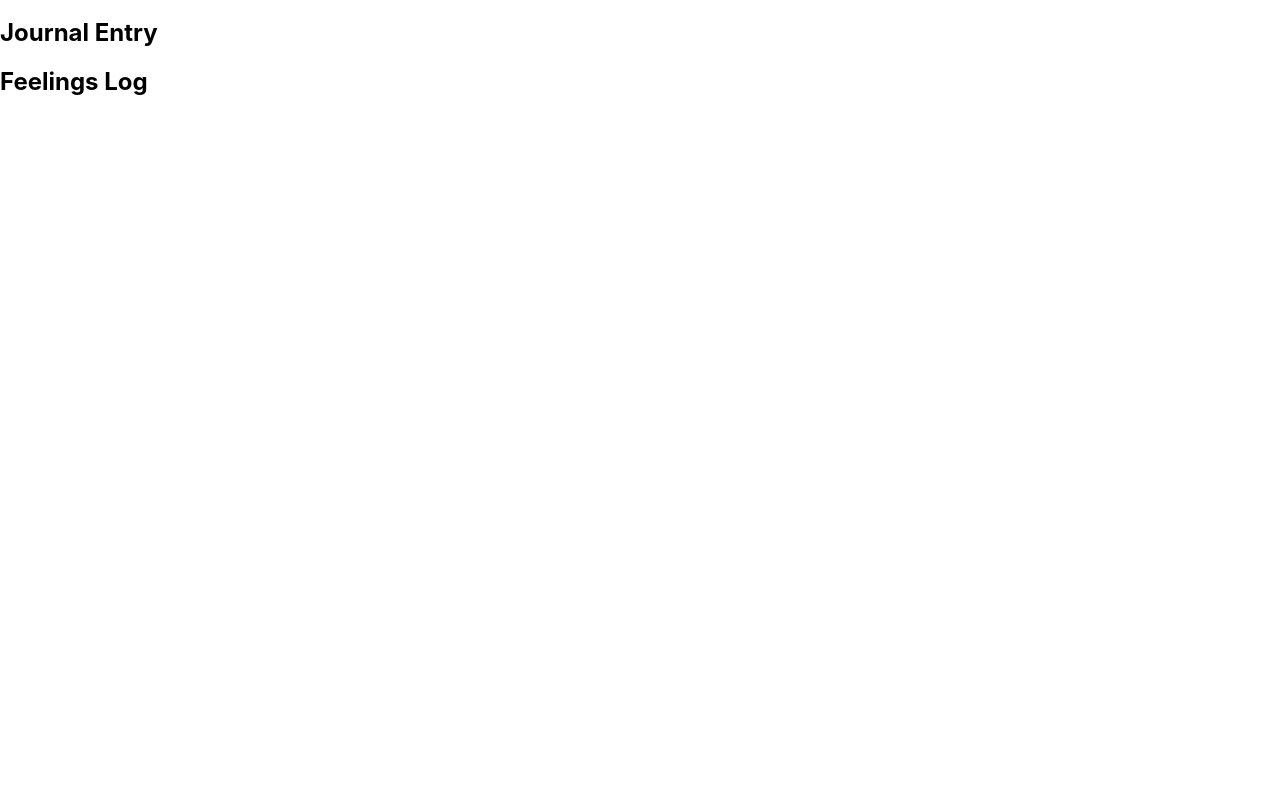
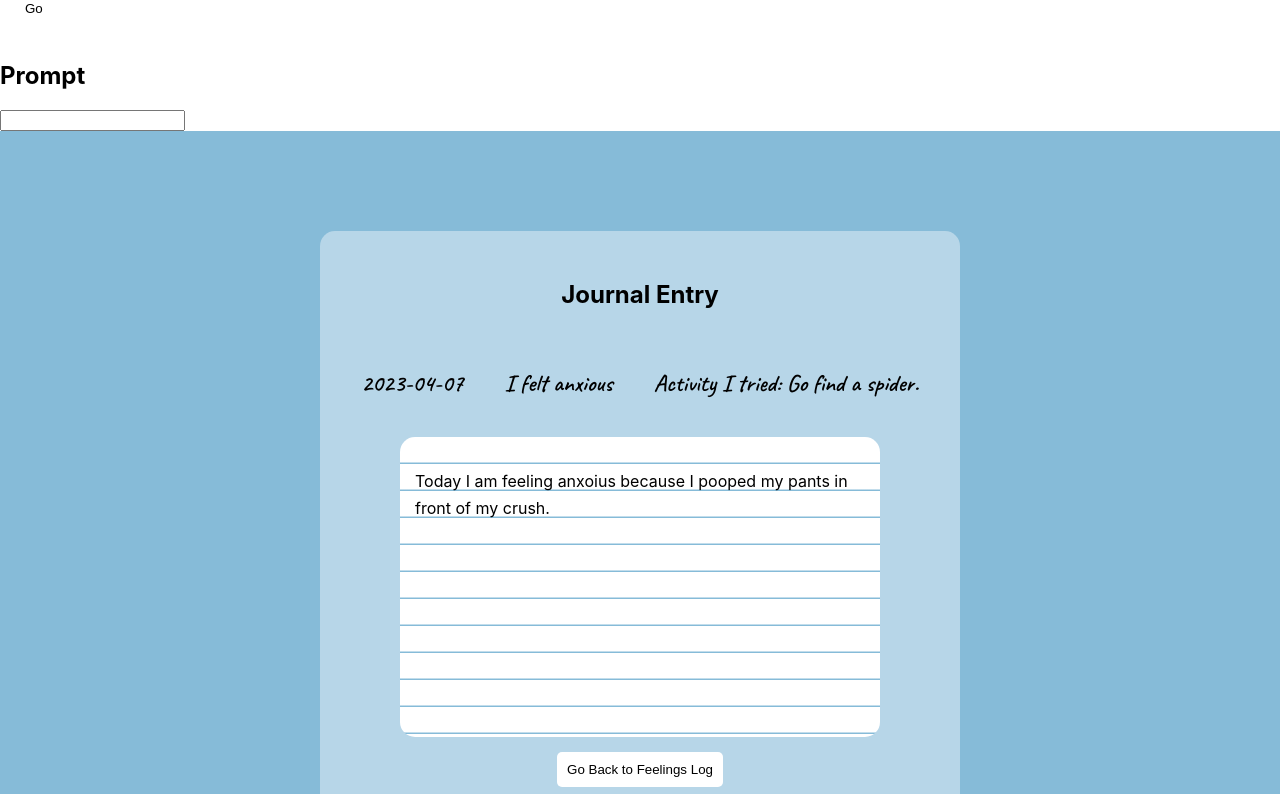
Before and after one commit to espressoGoddess/beam, a React (Create React App) app: page / in a window 1280 px wide. Shown: the part 406-1200 px from the top of the page. Before the commit the page ends 800 px from the top, so only its background shows below. Built offline with nearby package versions, Linux system fonts and the light colour scheme.

Commit message:
feat: Builds out basic journalEntry architecture

```diff
--- a/src/Components/App/App.css
+++ b/src/Components/App/App.css
@@ -1,38 +1,7 @@
-.App {
-  text-align: center;
+:root {
+  --primary-color: blue;
+  --secondary-color: red;
+  --tertiary-color: silver;
+  --hover-bkgd-color: ivory;
+  --bkgd-radial-gradient: content-box radial-gradient(var(--secondary-bkgd-color), var(--primary-bkgd-color));
 }
-
-.App-logo {
-  height: 40vmin;
-  pointer-events: none;
-}
-
-@media (prefers-reduced-motion: no-preference) {
-  .App-logo {
-    animation: App-logo-spin infinite 20s linear;
-  }
-}
-
-.App-header {
-  background-color: #282c34;
-  min-height: 100vh;
-  display: flex;
-  flex-direction: column;
-  align-items: center;
-  justify-content: center;
-  font-size: calc(10px + 2vmin);
-  color: white;
-}
-
-.App-link {
-  color: #61dafb;
-}
-
-@keyframes App-logo-spin {
-  from {
-    transform: rotate(0deg);
-  }
-  to {
-    transform: rotate(360deg);
-  }
-}
--- a/src/Components/JournalEntry/JournalEntry.js
+++ b/src/Components/JournalEntry/JournalEntry.js
@@ -1,10 +1,25 @@
 import React from "react";
+import './JournalEntry.css';
 
-const JournalEntry = () => {
+const JournalEntry = ({ journal }) => {
+
+  const {date, feeling, activity, journalEntry} = journal;
+
   return (
-    <>
-    <h2>Journal Entry</h2>
-    </>
+    <section className='journal-boundary'>
+      <div className='journal-entry'>
+        <h2>Journal Entry</h2>
+        <div className='log-stats'>
+          <h3>{date}</h3>
+          <h3>I felt {feeling}</h3>
+          <h3>Activity I tried: {activity}</h3>
+        </div>
+        <div className='journal-content'>
+          <p className='journal-text'>{journalEntry}</p>
+        </div>
+        <button>Go Back to Feelings Log</button>
+      </div>
+    </section>
   )
 }
 
```
